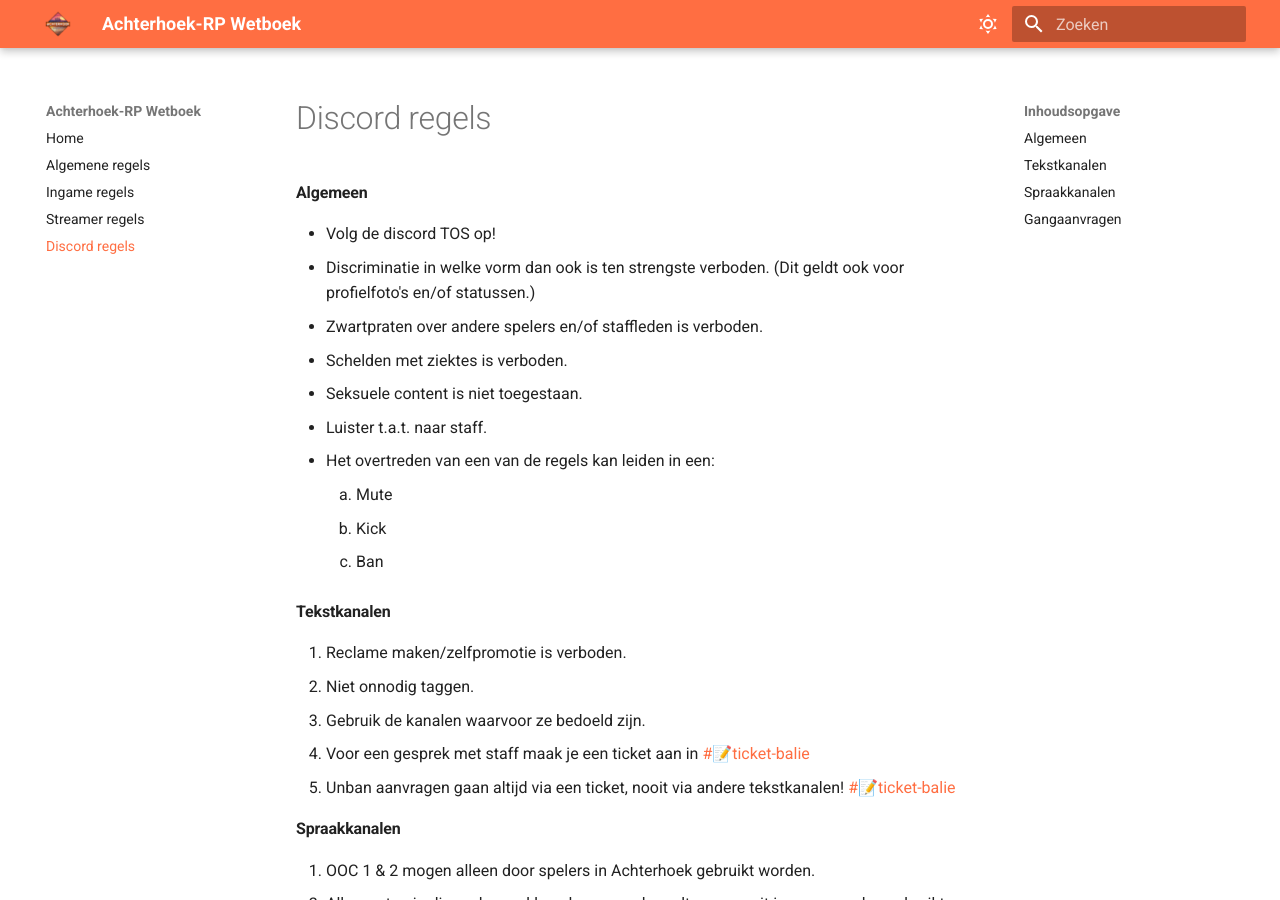
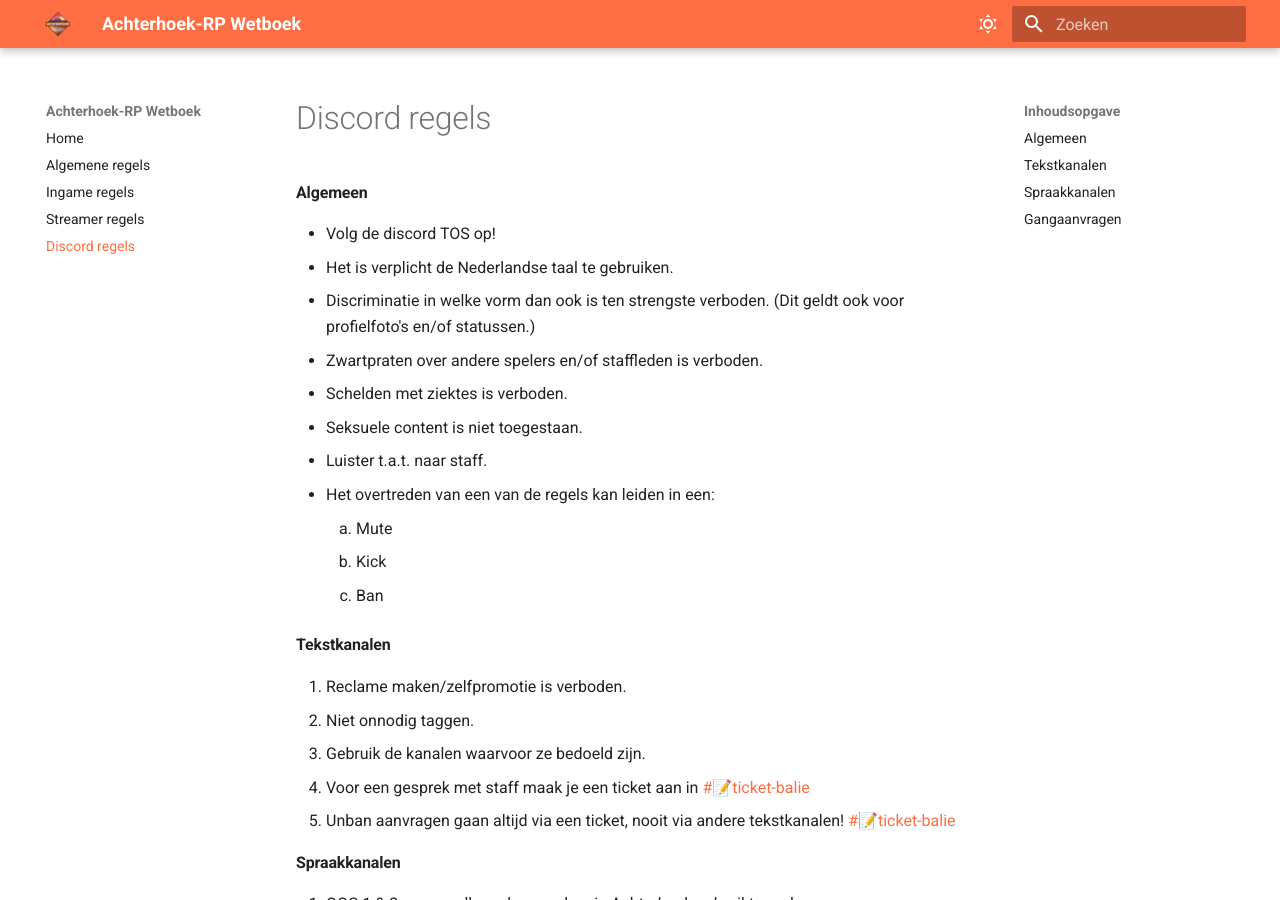
Before and after one commit to Jaccosf/ARP-Wetboek, an MkDocs documentation site: the page built from docs/discord.md, in a window 1280 px wide and 900 px high. Built offline with MkDocs 1.6.1 and Material for MkDocs 9.7.7, drawn with Linux system fonts in a browser that asks for light colours.

Commit message:
Artikel D:A.2 toegevoegd

```diff
--- a/docs/discord.md
+++ b/docs/discord.md
@@ -2,6 +2,7 @@
 
 #### Algemeen
 - Volg de discord TOS op!
+- Het is verplicht de Nederlandse taal te gebruiken.
 - Discriminatie in welke vorm dan ook is ten strengste verboden. (Dit geldt ook voor profielfoto's en/of statussen.)
 - Zwartpraten over andere spelers en/of staffleden is verboden.
 - Schelden met ziektes is verboden.
```
